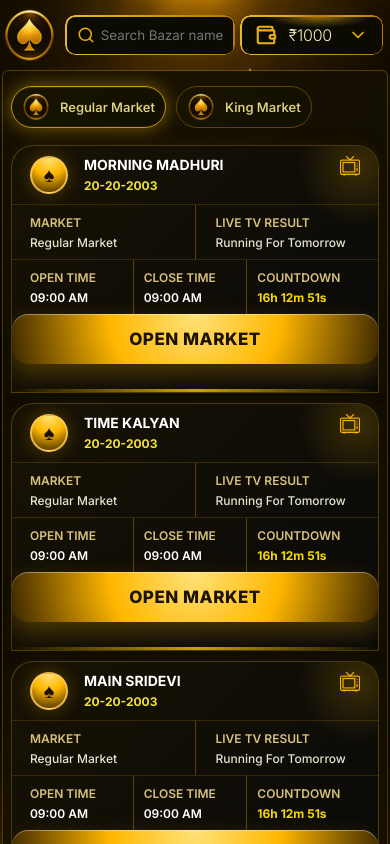
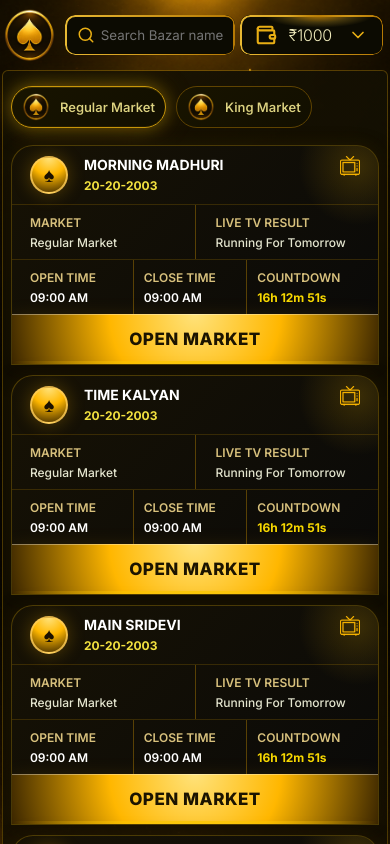
Before and after one commit to shubhchoudhary117/lucky-lottery, a React (Vite) app: page /regular in a window 390 px wide. Built offline with nearby package versions, Linux system fonts and the light colour scheme.

Commit message:
add code

```diff
--- a/src/features/bazars/pages/regular-bazars/RegularBazars.scss
+++ b/src/features/bazars/pages/regular-bazars/RegularBazars.scss
@@ -300,6 +300,7 @@
 @media screen and (max-width:768px) {
     .regular-bz {
         width: 100%;
+
         &__container {
             width: 100%;
         }
@@ -314,8 +315,8 @@
 
     .regular-bazar-card {
         width: 100%;
-        min-height: 248px;
-        max-height: 248px;
+        min-height: max-content;
+        max-height: max-content;
     }
 
 
@@ -430,7 +431,6 @@
         height: 50px;
         border: none;
         outline: none;
-        border-radius: 16px;
         font-size: 17px;
     }
 }
```
Lines whose indentation alone changed are shown as unchanged.
